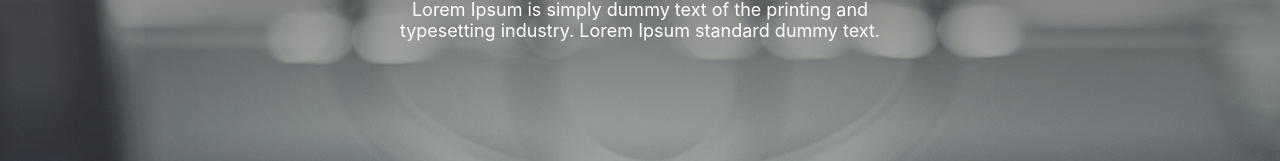
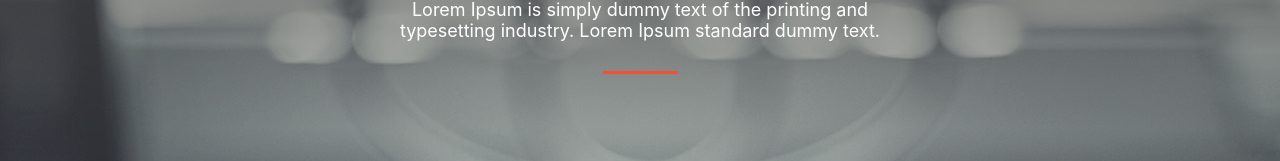
Before and after one commit to RAZManou/Lem-Portfolio, a Next.js app: page /about in a window 1280 px wide. Shown: the part 167-328 px from the top of the page. Built offline with nearby package versions, Linux system fonts and the light colour scheme.

Commit message:
ScreenTitle with divider

```diff
--- a/components/titles/ScreenTitle.tsx
+++ b/components/titles/ScreenTitle.tsx
@@ -1,4 +1,10 @@
-import { Box, createStyles, makeStyles, Theme } from '@material-ui/core';
+import {
+  Box,
+  createStyles,
+  Divider,
+  makeStyles,
+  Theme,
+} from '@material-ui/core';
 import React, { FC } from 'react';
 import FONT_SIZES from '../../constants/fontSizes';
 import THEMES from '../../constants/themes';
@@ -8,10 +14,11 @@ interface Props {
   subTitle?: string;
   titleStyle?: React.CSSProperties;
   subTitleStyle?: React.CSSProperties;
+  noDivider?: boolean;
 }
 
 const ScreenTitle: FC<Props> = (props) => {
-  const { title, subTitle, titleStyle, subTitleStyle } = props;
+  const { title, subTitle, titleStyle, subTitleStyle, noDivider } = props;
 
   const useStyles = makeStyles((theme: Theme) =>
     createStyles({
@@ -37,11 +44,16 @@ const ScreenTitle: FC<Props> = (props) => {
         color: THEMES.dark.white,
         textTransform: 'none',
         marginTop: 10,
-        marginBottom: 10,
+        marginBottom: 30,
         textAlign: 'center',
         maxWidth: 500,
         fontSize: FONT_SIZES.default,
         ...subTitleStyle,
+      },
+      divider: {
+        width: 75,
+        height: 3,
+        backgroundColor: THEMES.dark.primary,
       },
     })
   );
@@ -51,7 +63,8 @@ const ScreenTitle: FC<Props> = (props) => {
   return (
     <Box className={classes.container}>
       <Box className={classes.title}>{title}</Box>
-      <Box className={classes.subTitle}>{subTitle}</Box>
+      {subTitle && <Box className={classes.subTitle}>{subTitle}</Box>}
+      {!noDivider && <Divider className={classes.divider} />}
     </Box>
   );
 };
```
